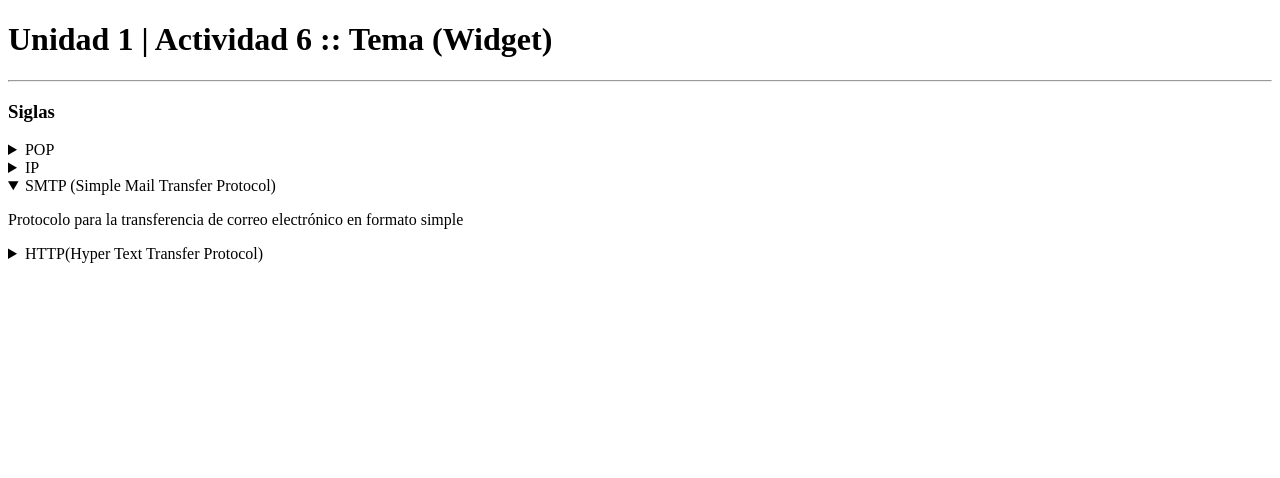
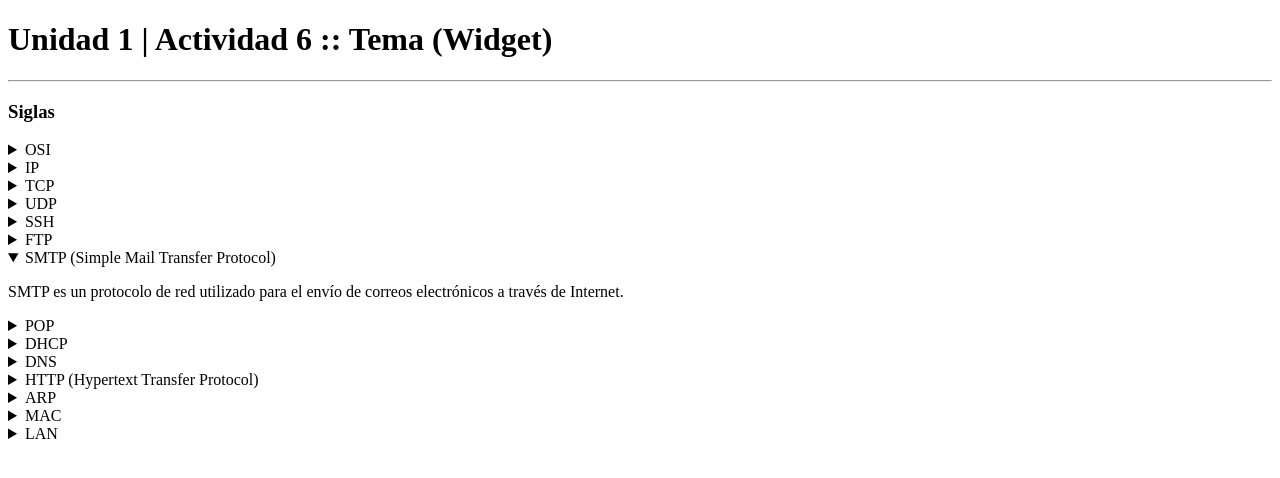
Before and after one commit to QuetzalJimenez/quetzaljimenez.github.io, a plain HTML site: page actividad5.1_pw1_2025.html in a window 1280 px wide. Both pictures are taken after a click on the heading "SMTP (Simple Mail Transfer Protocol)". Drawn offline with Linux system fonts and the light colour scheme.

Commit message:
Update actividad5.1_pw1_2025.html
Commit Changes

```diff
--- a/actividad5.1_pw1_2025.html
+++ b/actividad5.1_pw1_2025.html
@@ -15,20 +15,74 @@
             <h1>Unidad 1 | Actividad 6 :: Tema (Widget)</h1> <hr>
             <h3>Siglas</h3>
             <details name="terminos">
-                <summary>POP</summary>
-                <p>Post Office Protocol (Protocolo de oficina postal)</p>
+                <summary>OSI</summary>
+                <p>Modelo OSI (Open Systems Interconnection) es un marco conceptual que se utiliza para entender y describir cómo los diferentes componentes de un sistema de comunicación de red interactúan.</p>
             </details>
+
             <details name="terminos">
                 <summary>IP</summary>
-                <p>Internet Protocol (Protocolo de Internet)</p>
+                <p>El Protocolo de Internet (IP) es un protocolo de comunicaciones utilizado para identificar dispositivos en una red y enrutar paquetes de datos a su destino.</p>
             </details>
+
+            <details name="terminos">
+                <summary>TCP</summary>
+                <p>El Protocolo de Control de Transmisión (TCP) es uno de los principales protocolos de comunicación en la capa de transporte de la red, asegurando la entrega confiable de datos entre dispositivos.</p>
+            </details>
+
+            <details name="terminos">
+                <summary>UDP</summary>
+                <p>El Protocolo de Datagramas de Usuario (UDP) es un protocolo de la capa de transporte que permite la transmisión de datos sin garantizar su entrega, utilizado en aplicaciones donde la velocidad es más importante que la confiabilidad.</p>
+            </details>
+
+            <details name="terminos">
+                <summary>SSH</summary>
+                <p>SSH (Secure Shell) es un protocolo de red utilizado para acceder de forma segura a dispositivos remotos, asegurando la comunicación cifrada entre dos sistemas.</p>
+            </details>
+
+            <details name="terminos">
+                <summary>FTP</summary>
+                <p>FTP (File Transfer Protocol) es un protocolo utilizado para transferir archivos entre dispositivos en una red.</p>
+            </details>
+
             <details name="terminos">
                 <summary>SMTP (Simple Mail Transfer Protocol)</summary>
-                <p>Protocolo para la transferencia de correo electrónico en formato simple</p>
+                <p>SMTP es un protocolo de red utilizado para el envío de correos electrónicos a través de Internet.</p>
             </details>
+
             <details name="terminos">
-                <summary>HTTP(Hyper Text Transfer Protocol)</summary>
-                <p>Protocolo de transferencia de archivos en formato HTML (páginas web)</p>
+                <summary>POP</summary>
+                <p>POP (Post Office Protocol) es un protocolo utilizado para la recepción de correos electrónicos desde un servidor a un cliente de correo, permitiendo descargar los mensajes.</p>
             </details>
+
+            <details name="terminos">
+                <summary>DHCP</summary>
+                <p>DHCP (Dynamic Host Configuration Protocol) es un protocolo que permite a los dispositivos en una red obtener automáticamente una dirección IP y otros parámetros de configuración de red.</p>
+            </details>
+
+            <details name="terminos">
+                <summary>DNS</summary>
+                <p>DNS (Domain Name System) es el sistema que traduce nombres de dominio legibles por humanos a direcciones IP necesarias para la comunicación en redes.</p>
+            </details>
+
+            <details name="terminos">
+                <summary>HTTP (Hypertext Transfer Protocol)</summary>
+                <p>HTTP es un protocolo de comunicación utilizado para la transferencia de documentos web a través de la red. Es la base de la web.</p>
+            </details>
+
+            <details name="terminos">
+                <summary>ARP</summary>
+                <p>ARP (Address Resolution Protocol) es un protocolo utilizado para mapear direcciones IP a direcciones MAC en una red local.</p>
+            </details>
+
+            <details name="terminos">
+                <summary>MAC</summary>
+                <p>MAC (Media Access Control) es una dirección única asignada a una interfaz de red para identificar dispositivos dentro de una red local.</p>
+            </details>
+
+            <details name="terminos">
+                <summary>LAN</summary>
+                <p>LAN (Local Area Network) es una red que conecta dispositivos dentro de un área geográfica limitada, como una casa, oficina o campus.</p>
+            </details>
+
             </body>
 </html>
```
